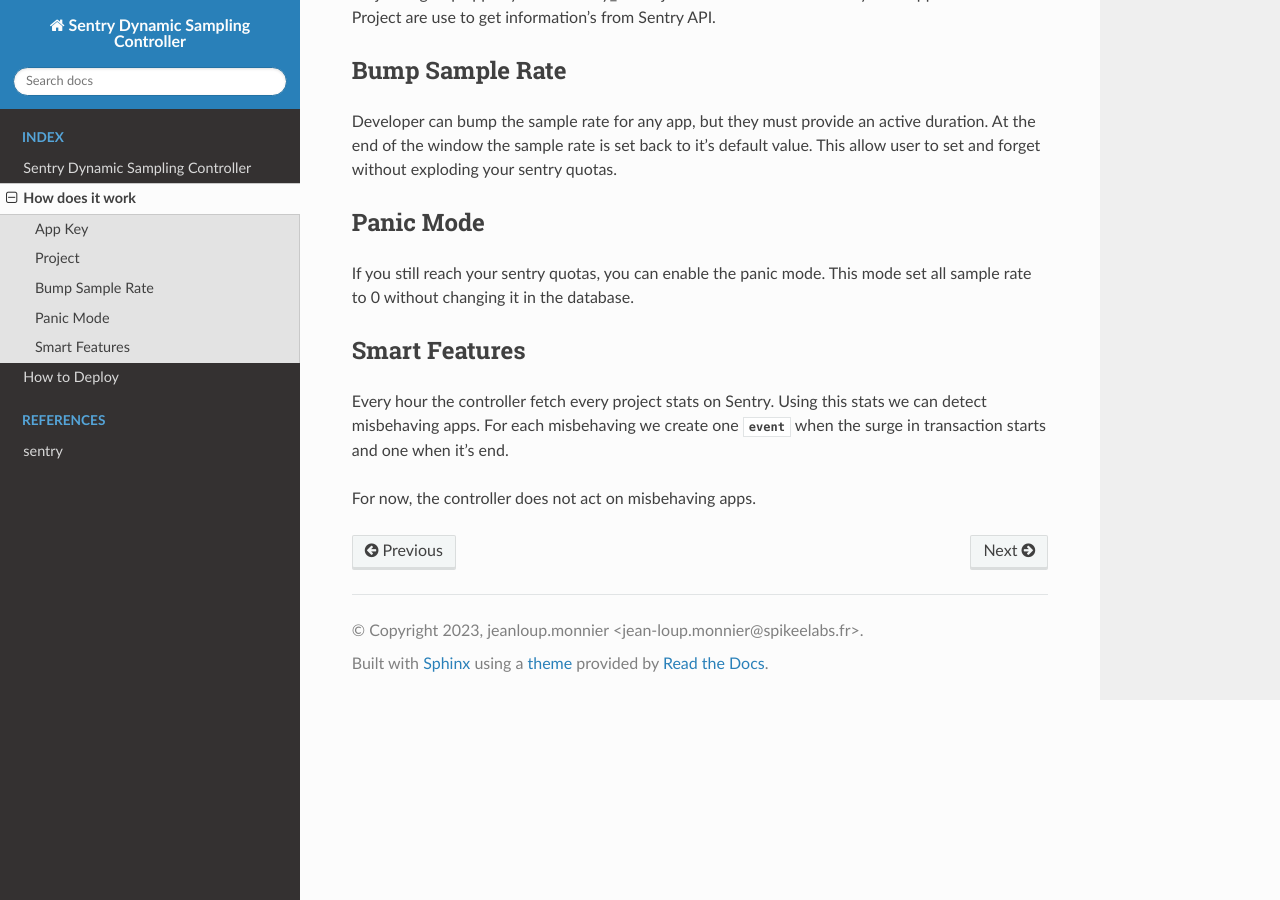
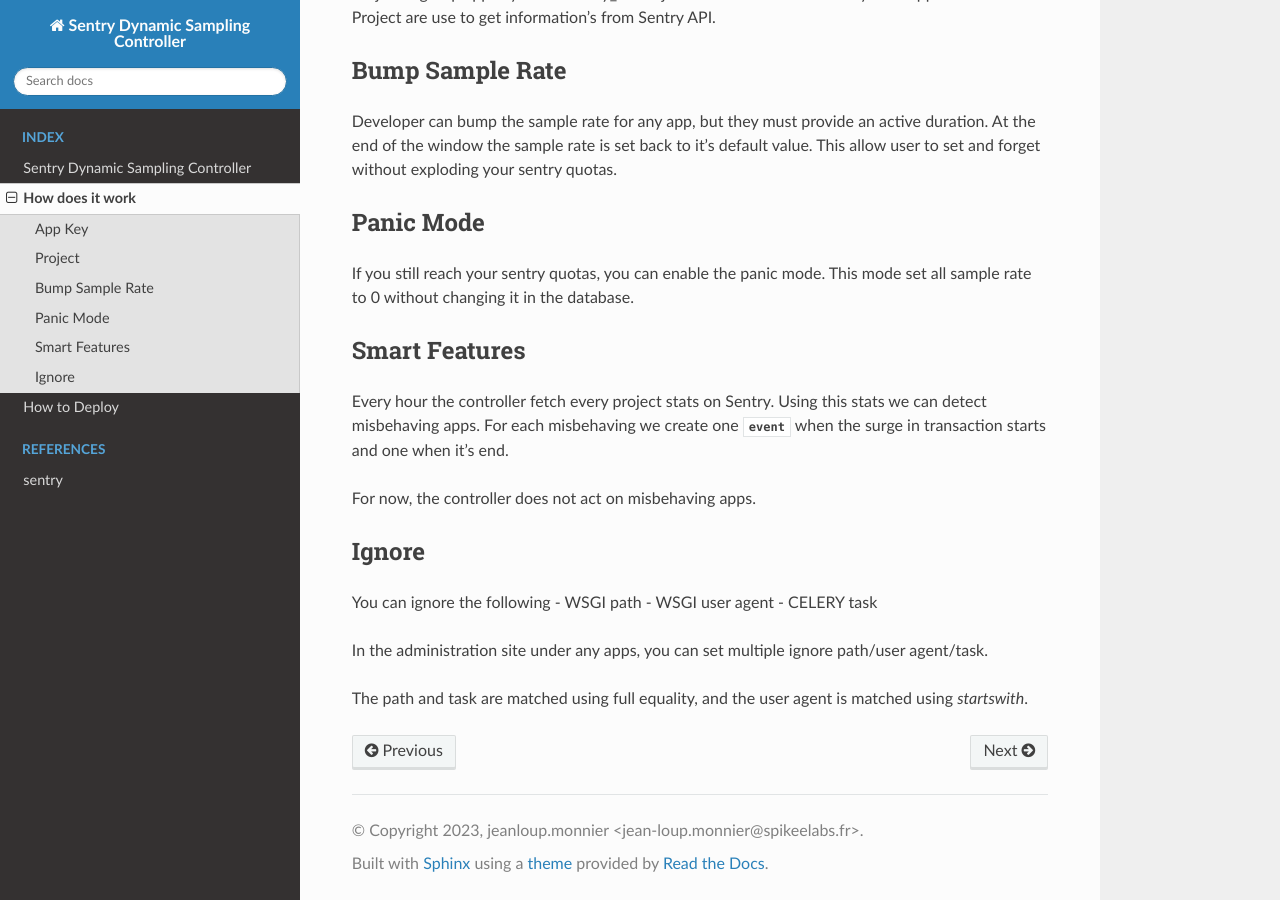
Before and after one commit to SpikeeLabs/sentry-dynamic-sampling-controller, a Sphinx documentation site: the page built from docs/how_does_it_work.rst, in a window 1280 px wide and 900 px high, scrolled down 795 px. Built offline with Sphinx 7.4.7 and the Read the Docs theme 2.0.0, drawn with Linux system fonts in a browser that asks for light colours.

Commit message:
docs: add documentation for ignore

```diff
--- a/docs/how_does_it_work.rst
+++ b/docs/how_does_it_work.rst
@@ -51,3 +51,16 @@
 For each misbehaving we create one :class:`event <controller.sentry.models.Event>` when the surge in transaction starts and one when it's end.
 
 For now, the controller does not act on misbehaving apps.
+
+
+
+Ignore
+------
+You can ignore the following
+- WSGI path
+- WSGI user agent
+- CELERY task
+
+In the administration site under any apps, you can set multiple ignore path/user agent/task.
+
+The path and task are matched using full equality, and the user agent is matched using `startswith`.
```
